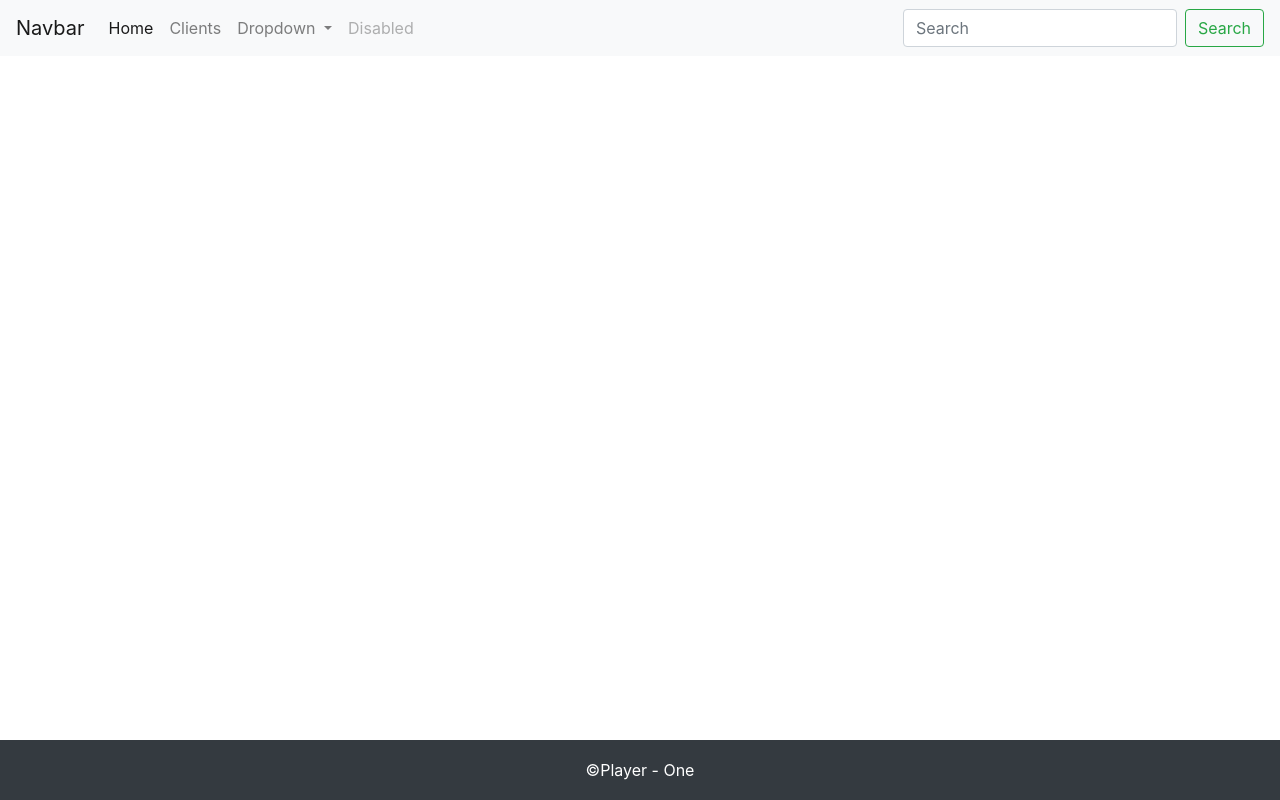
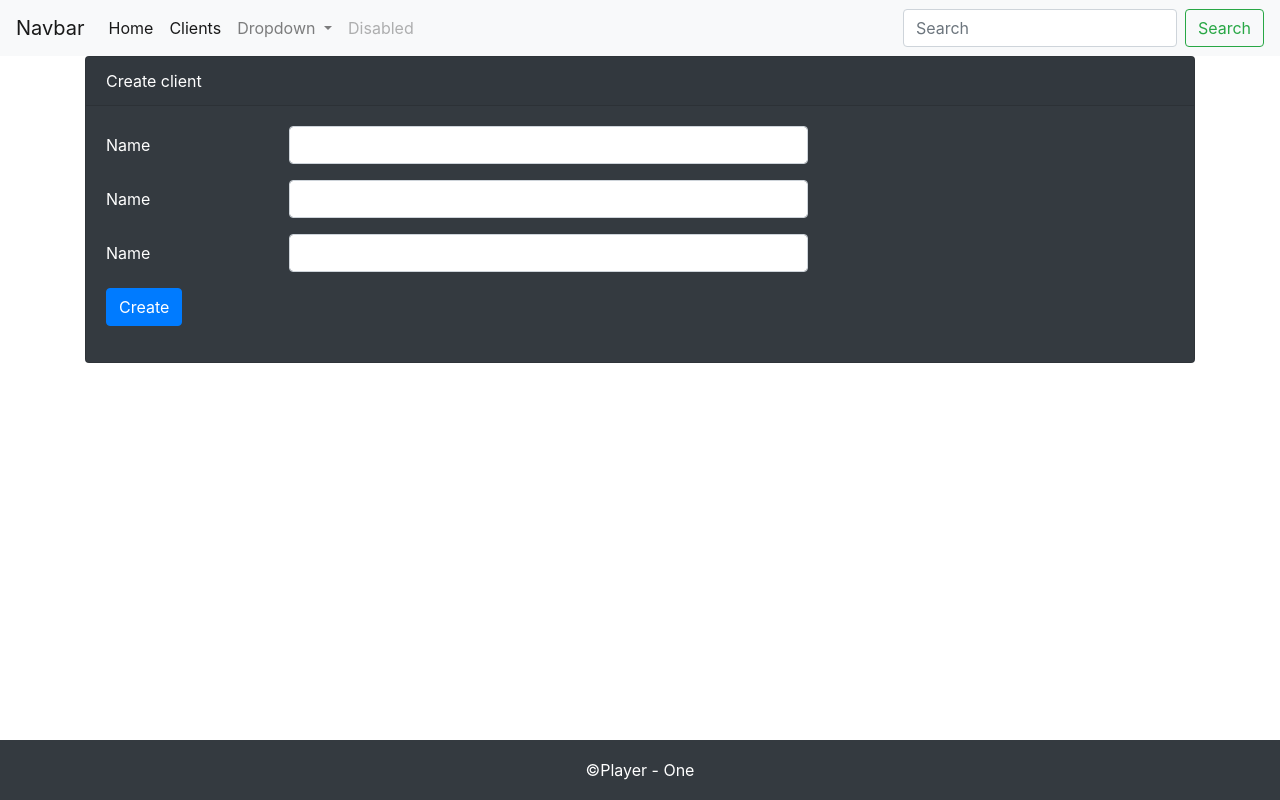
Before and after one commit to Bone1289/projects, an Angular app in the folder udemy/angular_in_spainish/client-app/: page /clients/form in a window 1280 px wide. Before the commit this address led to /. Built offline with nearby package versions, Linux system fonts and the light colour scheme.

Commit message:
[WebGui] Adding a client.

```diff
--- a/udemy/angular_in_spainish/client-app/angular.json
+++ b/udemy/angular_in_spainish/client-app/angular.json
@@ -25,7 +25,8 @@
             ],
             "styles": [
               "src/styles.css",
-              "node_modules/bootstrap/dist/css/bootstrap.min.css"
+              "node_modules/bootstrap/dist/css/bootstrap.min.css",
+              "node_modules/sweetalert2/dist/sweetalert2.min.css"
             ],
             "scripts": [
               "node_modules/jquery/dist/jquery.slim.min.js",
--- a/udemy/angular_in_spainish/client-app/package.json
+++ b/udemy/angular_in_spainish/client-app/package.json
@@ -24,6 +24,7 @@
     "jquery": "^3.5.0",
     "popper.js": "^1.16.1",
     "rxjs": "~6.5.4",
+    "sweetalert2": "^9.10.12",
     "tslib": "^1.10.0",
     "zone.js": "~0.10.2"
   },
--- a/udemy/angular_in_spainish/client-app/src/app/app.module.ts
+++ b/udemy/angular_in_spainish/client-app/src/app/app.module.ts
@@ -6,18 +6,24 @@
 import {FooterComponent} from './footer/footer.component';
 import {ClientComponent} from './client/client.component';
 import {RouterModule, Routes} from "@angular/router";
+import {HttpClientModule} from "@angular/common/http";
+import {FormComponent} from './client/form.component';
+import {FormsModule} from "@angular/forms";
 
 const routes: Routes = [
   {path: '', redirectTo: '/clients', pathMatch: 'full'},
-  {path: 'clients', component: ClientComponent}
+  {path: 'clients', component: ClientComponent},
+  {path: 'clients/form', component: FormComponent}
 ]
 
 @NgModule({
   declarations: [
-    AppComponent, HeaderComponent, FooterComponent, ClientComponent
+    AppComponent, HeaderComponent, FooterComponent, ClientComponent, FormComponent
   ],
   imports: [
     BrowserModule,
+    HttpClientModule,
+    FormsModule,
     RouterModule.forRoot(routes)
   ],
   providers: [],
--- a/udemy/angular_in_spainish/client-app/src/app/client/client.component.html
+++ b/udemy/angular_in_spainish/client-app/src/app/client/client.component.html
@@ -2,6 +2,9 @@
   <div class="card-header">Clients</div>
   <div class="card-body text-primary">
     <h5 class="card-title">Client List</h5>
+    <div class="my-2 text-left">
+      <button class="btn btn-primary btn-rounded" type="button" [routerLink]="['/clients/form']">Create client</button>
+    </div>
     <table class="table table-bordered table-striped">
       <thead>
       <tr>
--- a/udemy/angular_in_spainish/client-app/src/app/client/client.service.ts
+++ b/udemy/angular_in_spainish/client-app/src/app/client/client.service.ts
@@ -2,20 +2,25 @@
 import {CLIENTES} from "./clients.json";
 import {Client} from "./client";
 import {Observable, of} from "rxjs";
-import {HttpClient} from "@angular/common/http";
+import {HttpClient, HttpHandler, HttpHeaders} from "@angular/common/http";
 
 @Injectable({
   providedIn: 'root'
 })
 export class ClientService {
 
-  private urlEndpoint:string = "http://localhost:8080/api";
-  private urlClientEndpoint:string= this.urlEndpoint+"/clients";
+  private urlEndpoint: string = "http://localhost:8080/api";
+  private urlClientEndpoint: string = this.urlEndpoint + "/clients";
+  private httpHeaders = new HttpHeaders({'Content-Type': 'application/json'});
 
-  constructor(private http:HttpClient) {
+  constructor(private http: HttpClient) {
   }
 
   getClients(): Observable<Client[]> {
     return this.http.get<Client[]>(this.urlClientEndpoint)
   }
+
+  create(client: Client): Observable<Client> {
+    return this.http.post<Client>(this.urlClientEndpoint, client, {headers: this.httpHeaders});
+  }
 }
--- /dev/null
+++ b/udemy/angular_in_spainish/client-app/src/app/client/form.component.html
@@ -0,0 +1,33 @@
+<div class="card bg-dark text-white">
+  <div class="card-header">{{title}}</div>
+  <div class="card-body">
+    <form (ngSubmit)="create()">
+      <div class="form-group row">
+        <label for="firstName" class="col-form-label col-sm-2">Name</label>
+        <div class="col-sm-6">
+          <input type="text" class="form-control" [(ngModel)]="client.firstName" name="firstName" id="firstName">
+        </div>
+      </div>
+
+      <div class="form-group row">
+        <label for="lastName" class="col-form-label col-sm-2">Name</label>
+        <div class="col-sm-6">
+          <input type="text" class="form-control" [(ngModel)]="client.lastName" name="lastName" id="lastName">
+        </div>
+      </div>
+
+      <div class="form-group row">
+        <label for="email" class="col-form-label col-sm-2">Name</label>
+        <div class="col-sm-6">
+          <input type="text" class="form-control" [(ngModel)]="client.email" name="email" id="email">
+        </div>
+      </div>
+
+      <div class="form-group row">
+        <div class="col-sm-6">
+          <button class="btn btn-primary" role="button">Create</button>
+        </div>
+      </div>
+    </form>
+  </div>
+</div>
--- /dev/null
+++ b/udemy/angular_in_spainish/client-app/src/app/client/form.component.ts
@@ -0,0 +1,38 @@
+import {Component, OnInit} from '@angular/core';
+import {Client} from "./client";
+import {ClientService} from "./client.service";
+import {Router} from "@angular/router";
+import Swal from 'sweetalert2';
+
+@Component({
+  selector: 'app-form',
+  templateUrl: './form.component.html'
+})
+export class FormComponent implements OnInit {
+
+  public client: Client = new Client();
+  public title: string = "Create client";
+
+  constructor(private clientService: ClientService,
+              private router: Router) {
+  }
+
+  ngOnInit(): void {
+  }
+
+  public create(): void {
+    this.clientService.create(this.client).subscribe(
+      response => {
+        this.router.navigate(['/clients']);
+        Swal.fire({
+          position: 'center',
+          icon: 'success',
+          title: 'Client was created',
+          showConfirmButton: false,
+          timer: 2500
+        })
+      }
+    )
+  }
+
+}
```
Also changed, not shown: 1 other file (tests, documents, lock files or other folders).
